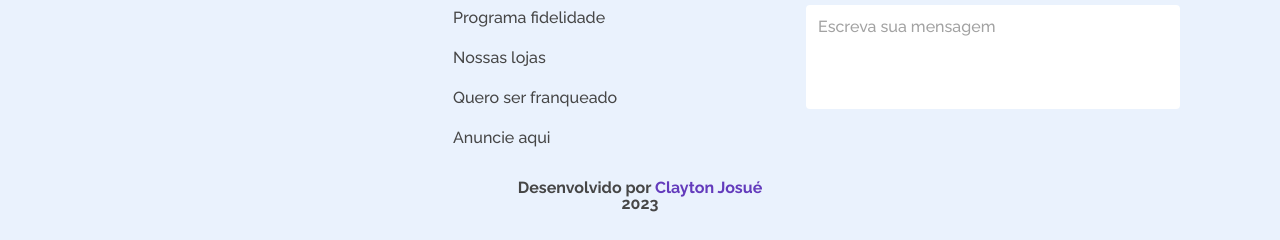
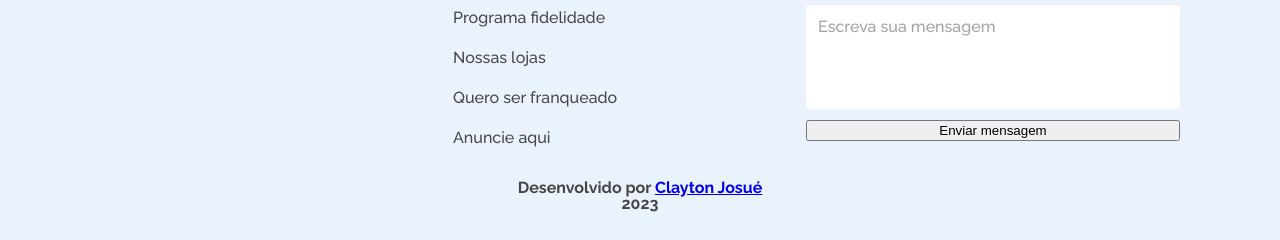
Before and after one commit to ClaytonJosue/alura_geek, a plain HTML site: page pages/login.html in a window 1280 px wide. Shown: the part 621-861 px from the top of the page. Drawn offline with Linux system fonts and the light colour scheme.

Commit message:
create the form button and adjust the developed link

```diff
--- a/pages/login.html
+++ b/pages/login.html
@@ -73,9 +73,10 @@
           <div class="footer_message">
             <textarea class="footer_message--area" cols="30" rows="10" placeholder="Escreva sua mensagem"></textarea>
           </div>
+          <button class="form__button">Enviar mensagem</button>
         </form>
         <div class="developed_message">
-          <p class="developed_text">Desenvolvido por <span>Clayton Josué</span></p>
+          <p class="developed_text">Desenvolvido por <a href="https://www.linkedin.com/in/clayton-josue/">Clayton Josué</a></p>
           <p class="developed_subtext">2023</p>
         </div>
       </div>
```
